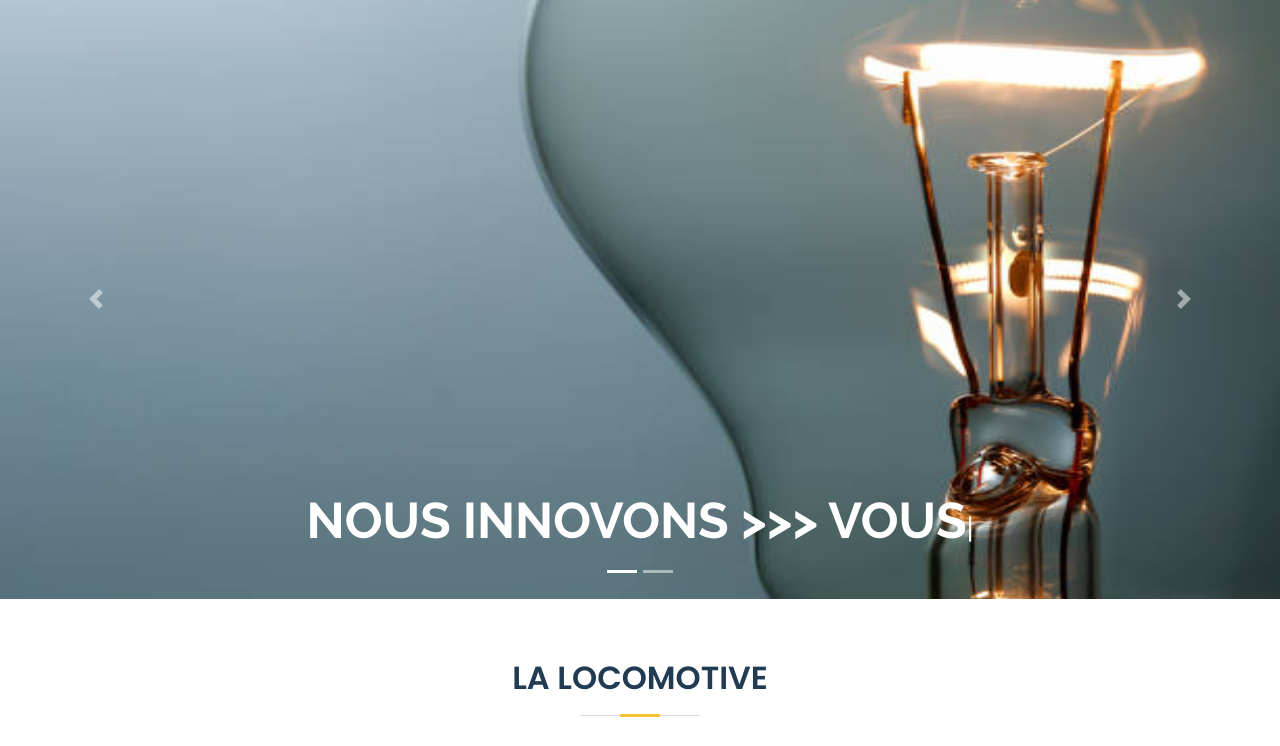
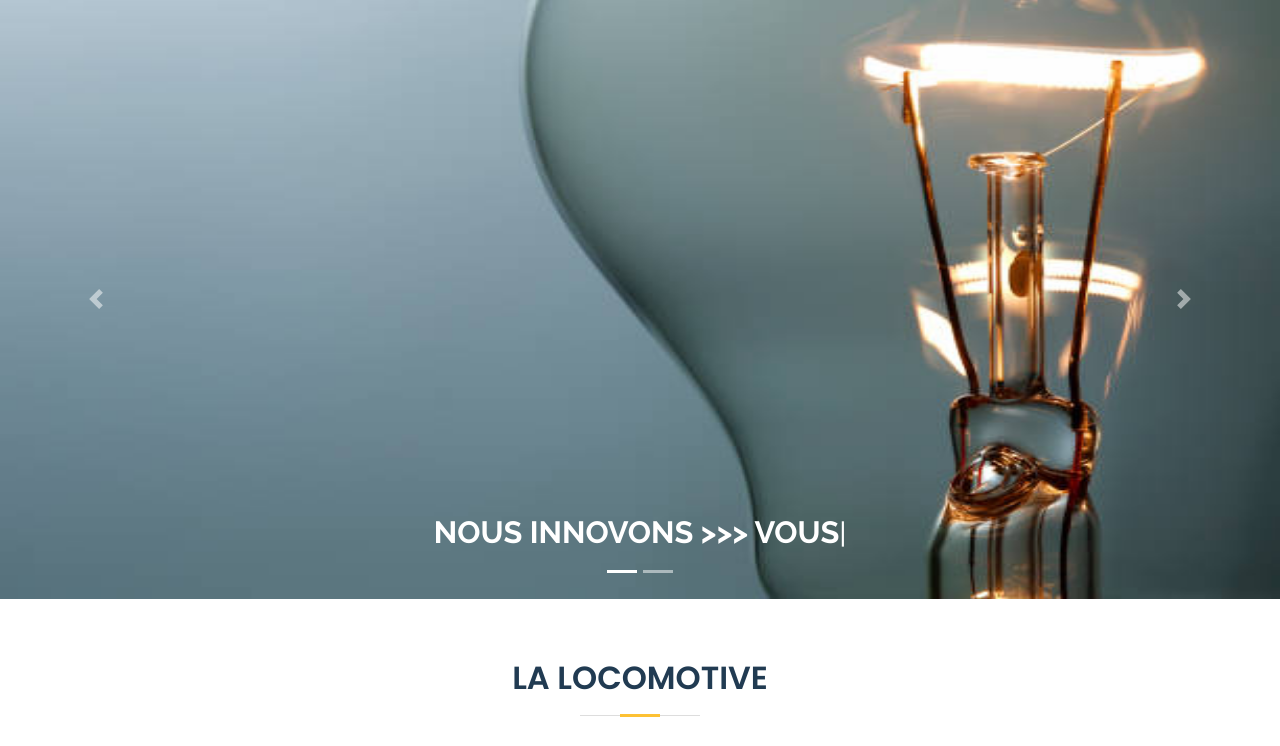
Before and after one commit to cedricanani1/igp-portail, a PHP site: page /home.php in a window 1280 px wide. Shown: the part 161-907 px from the top of the page. Run offline with PHP 8.4, Linux system fonts and the light colour scheme.

Commit message:
ACTUALISATION TEXTE DEFILLANT

```diff
--- a/home.php
+++ b/home.php
@@ -10,15 +10,15 @@
         <div class="carousel-inner">
             <div class="carousel-item active">
                 <img src="assets/img/home/home14.jpg" width="1366" height="600" class="d-block w-100" alt="Slide 1">
-                <div class="carousel-caption d-none d-md-block">
-                    <h3><span class="kouame" data-elements="NOUS INNOVONS >>> VOUS PERFORMEZ" style="font-weight: bold; font-size: 50px; color:white"></span></h3>
+                <div class="carousel-caption d-md-block">
+                    <h3><span class="kouame" data-elements="NOUS INNOVONS >>> VOUS PERFORMEZ" style="font-weight: bold; font-size: 2.4vw; color:white"></span></h3>
                 </div>
 
             </div>
             <div class="carousel-item">
                 <img src="assets/img/home/home7.jpg" width="1366" height="600" class="d-block w-100" alt="Slide 2">
-                <div class="carousel-caption d-none d-md-block" style="font-weight: bold;">
-                    <h1>
+                <div class="carousel-caption d-md-block" style="font-weight: bold;">
+                    <h1 style="font-size: 2.4vw;">
                       <b>IoT</b>  >>> <b class="kouame" data-elements="Le Futur c'est Maintenant !"></b>
                     </h1>
                 </div>
```
